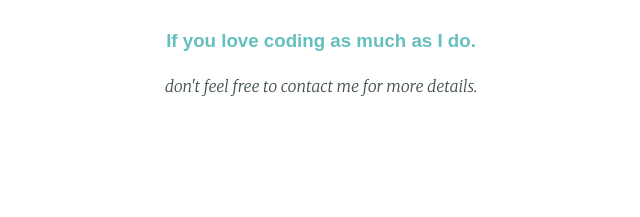
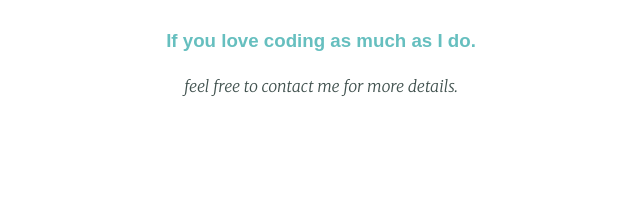
Before and after one commit to chitraarasu/profile, a plain HTML site: page index.html in a window 1280 px wide. Shown: the part 2213-2430 px from the top of the page, 319-959 px from the left. Drawn offline with Linux system fonts and the light colour scheme.

Commit message:
small changes in content

```diff
--- a/index.html
+++ b/index.html
@@ -55,7 +55,7 @@
     <div class="contact-me">
       <h2>Get In Touch</h2>
       <h3>If you love coding as much as I do.</h3>
-      <p>don't feel free to contact me for more details.</p>
+      <p>feel free to contact me for more details.</p>
       <a class="btn" href="mailto:kchitraarasu@gmail.com">CONTACT ME</a>
     </div>
   </div>
```
